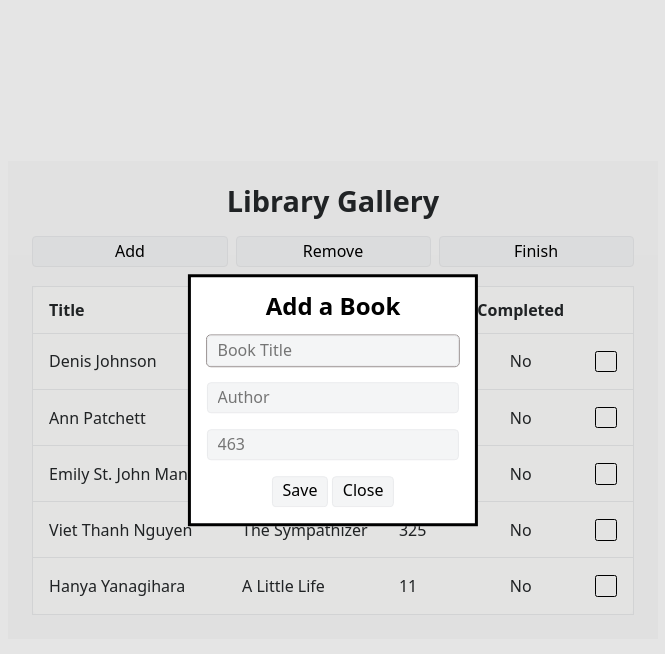
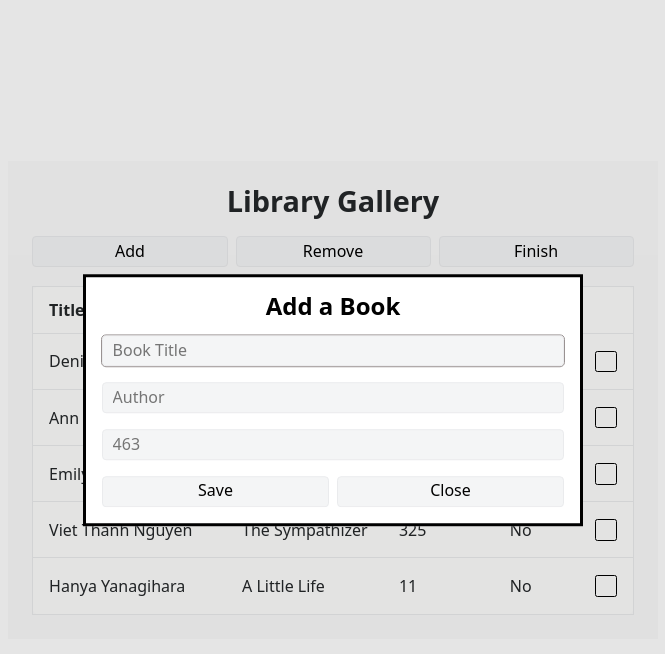
Before and after one commit to toxa-dev/theodinproject.com-07-project-library, a plain HTML site: page index.html in a window 1280 px wide. Both pictures are taken after a click on the button "Add". Shown: the whole page, without its empty margins (307-972 px from the left). Drawn offline with Linux system fonts and the light colour scheme.

Commit message:
fix: imrpove dialog buttons, increase width of the dialog

```diff
--- a/index.html
+++ b/index.html
@@ -39,7 +39,7 @@
                   placeholder="463"
                   autocomplete="book's total pages"
                 />
-                <div>
+                <div class="buttons">
                   <button type="submit" id="add-book-save-button">Save</button>
                   <button type="button" id="add-book-close-button">
                     Close
--- a/style.css
+++ b/style.css
@@ -137,6 +137,8 @@ table {
   left: 50%;
   transform: translate(-50%, -50%);
   padding: 1rem;
+  max-width: 500px;
+  width: 85%;
 }
 
 #add-book-dialog form {
```
